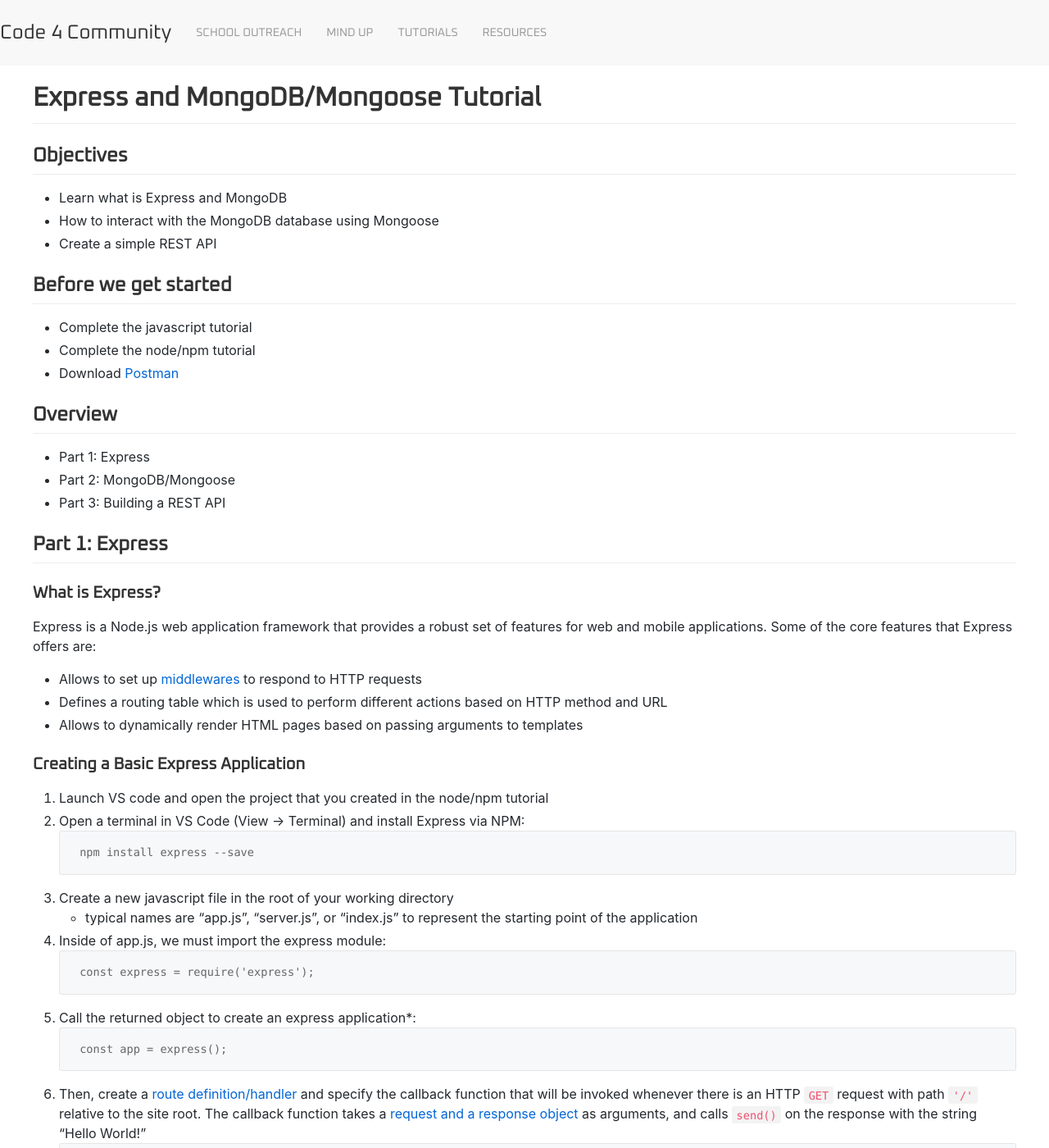
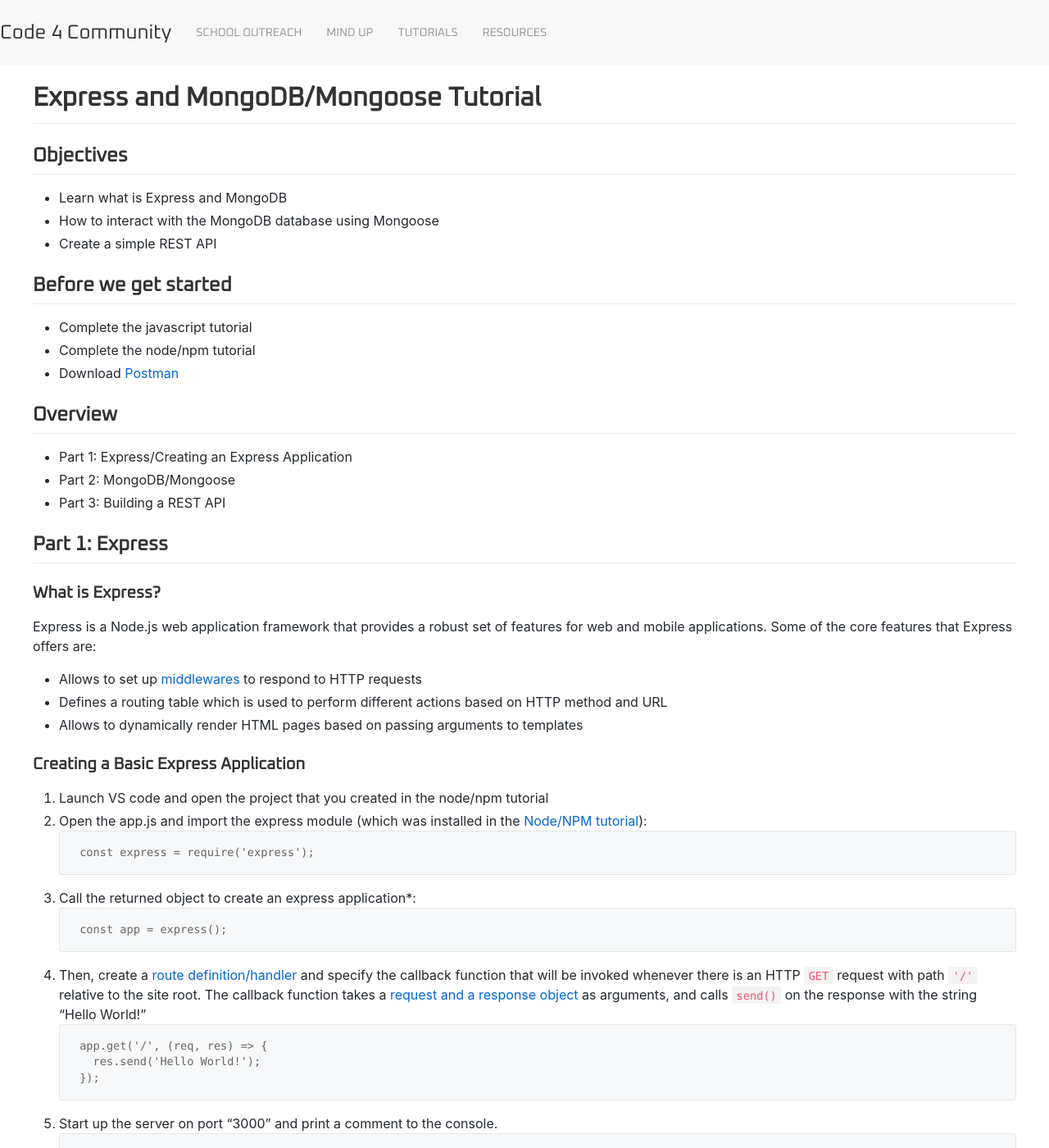
Before and after one commit to Code4Community/Code4Community.github.io, a Jekyll site: the page built from tutorials/express-mongodb-tutorial.md, in a window 1280 px wide and 1400 px high. Shown: the whole window at 82% size. Built offline with Jekyll 4.4.1, drawn with Linux system fonts in a browser that asks for light colours; nearby versions of some CDN libraries.

Commit message:
Clean up

````diff
--- a/tutorials/express-mongodb-tutorial.md
+++ b/tutorials/express-mongodb-tutorial.md
@@ -17,7 +17,7 @@ content_style: github_markdown
 * Download [Postman](https://www.postman.com/downloads/)
 
 ## Overview
-* Part 1: Express
+* Part 1: Express/Creating an Express Application
 * Part 2: MongoDB/Mongoose
 * Part 3: Building a REST API
 
@@ -34,13 +34,7 @@ that Express offers are:
 
 ### Creating a Basic Express Application
 1. Launch VS code and open the project that you created in the node/npm tutorial
-2. Open a terminal in VS Code (View -> Terminal) and install Express via NPM:
-    ```
-    npm install express --save
-    ```
-3. Create a new javascript file in the root of your working directory
-    - typical names are "app.js", "server.js", or "index.js" to represent the starting point of the application
-4. Inside of app.js, we must import the express module:
+4. Open the app.js and import the express module (which was installed in the [Node/NPM tutorial](/nodejs-npm-tutorial/#part-2-getting-started-with-npm)):
     ```js
     const express = require('express');
     ```
````
